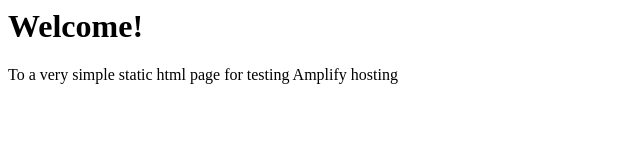
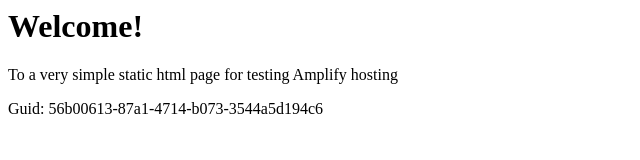
Before and after one commit to aws-aemilia-arn/Github-PR-Commit-Integration-Test-DoNotTouch-v0-prod-eu-north-1, a website: page src/index.html in a window 1280 px wide. Shown: the whole page, without its empty margins (0-640 px from the left). Drawn offline with Linux system fonts and the light colour scheme.

Commit message:
commit from integ tests

```diff
--- a/src/index.html
+++ b/src/index.html
@@ -1,3 +1,5 @@
+
+
 <html lang="en">
 
 <head>
@@ -10,6 +12,6 @@
 <body>
     <h1>Welcome!</h1>
     <p>To a very simple static html page for testing Amplify hosting</p>
-</body>
+    <p>Guid: 56b00613-87a1-4714-b073-3544a5d194c6</p></body>
 
 </html>
```
